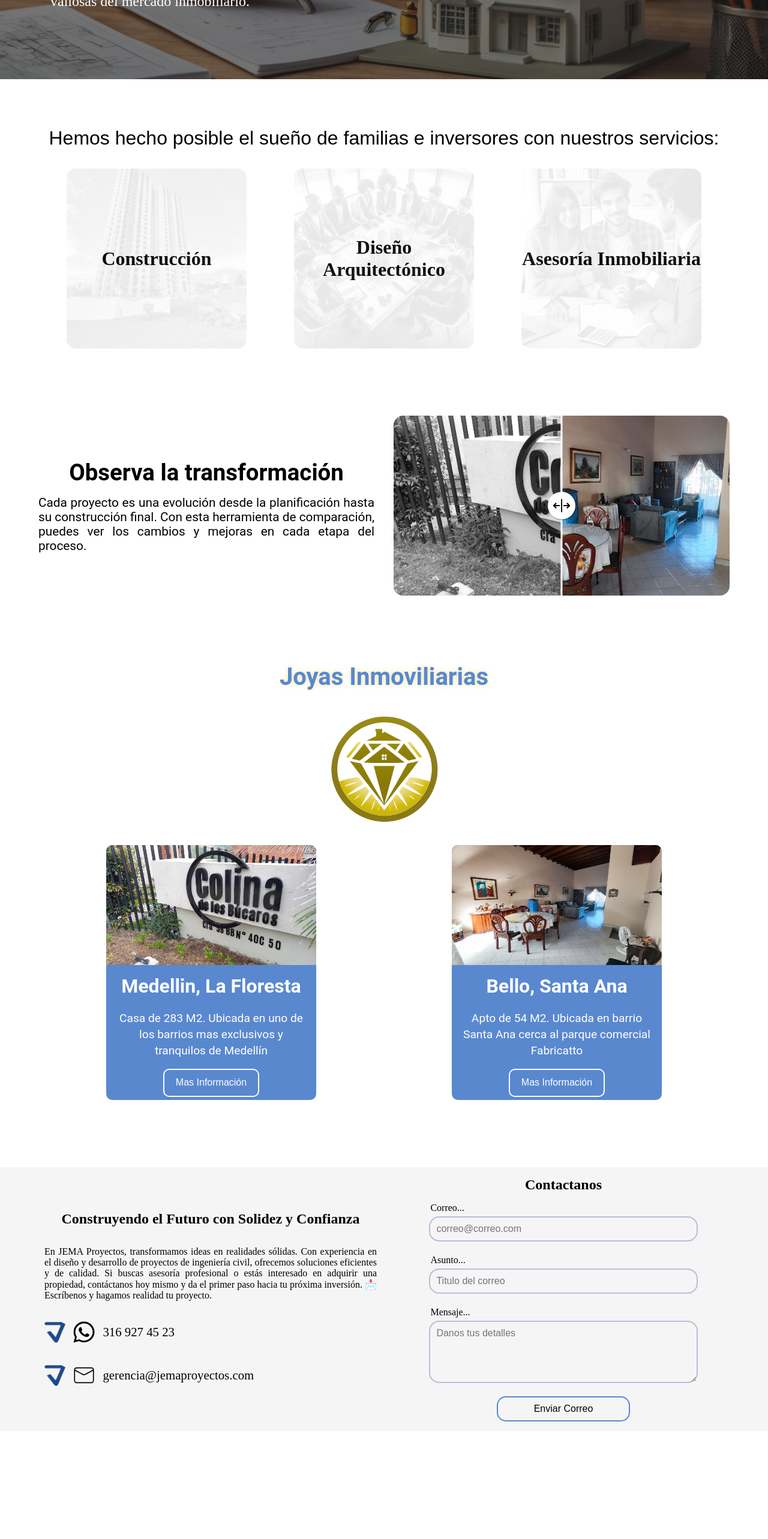
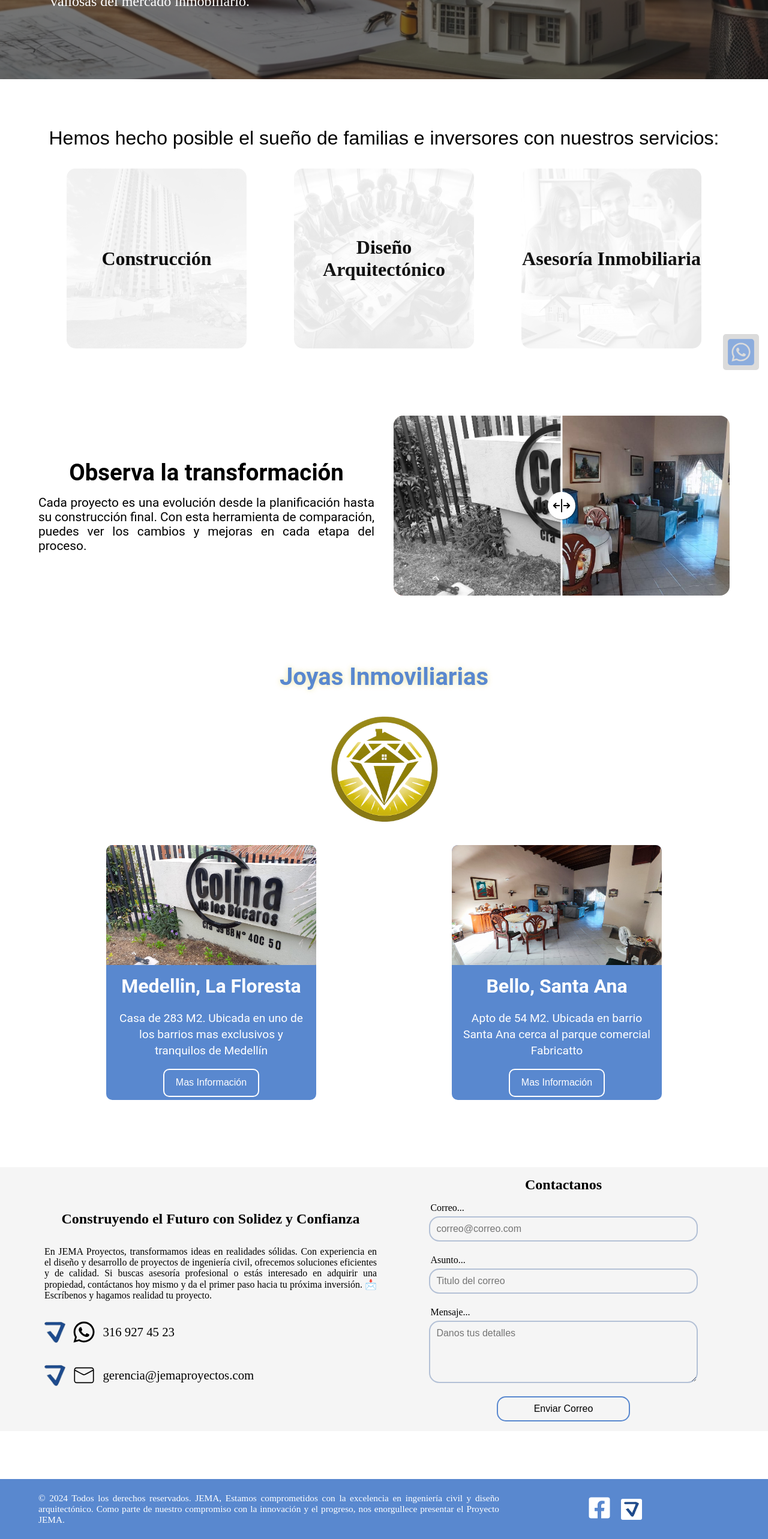
Before and after one commit to MaoMachado/JEMAProyectos, a React (Vite) app: page / in a window 1280 px wide. Shown: the part 168-2734 px from the top of the page at 60% size. Before the commit the page ends 2634 px from the top, so only its background shows below. Built offline with nearby package versions, Linux system fonts and the light colour scheme.

Commit message:
Se agrego Componente IconoWhatsApp, Footer

```diff
--- a/src/App.jsx
+++ b/src/App.jsx
@@ -6,6 +6,8 @@ import {
   ImgComparar,
   JoyasInmobiliarias,
   Contacto,
+  IconoWhatsApp,
+  Footer,
 } from "./index";
 
 function App() {
@@ -18,6 +20,8 @@ function App() {
         <JoyasInmobiliarias />
         <Contacto />
       </main>
+      <IconoWhatsApp />
+      <Footer />
     </>
   );
 }
--- /dev/null
+++ b/src/components/Footer/FooterStyle.js
@@ -0,0 +1,43 @@
+import styled from "styled-components";
+
+export const FooterContainer = styled.footer`
+  width: 100%;
+  height: 100px;
+  background-color: var(--azul);
+
+  .info_footer_container {
+    display: flex;
+    align-items: center;
+    height: inherit;
+    width: 100%;
+    max-width: 90vw;
+    margin: 0 auto;
+
+    p {
+      flex: 2;
+      font-size: clamp(0.8em, 1.2vw, 1.2em);
+      color: #fff;
+      text-align: justify;
+    }
+
+    .social_container {
+      flex: 1;
+      display: flex;
+      gap: 1rem;
+      justify-content: center;
+      align-items: center;
+
+      a {
+        color: #fff;
+      }
+
+      img {
+        width: 35px;
+        height: 35px;
+        padding: 5px;
+        border-radius: 3px;
+        background-color: #fff;
+      }
+    }
+  }
+`;
--- /dev/null
+++ b/src/components/Footer/index.jsx
@@ -0,0 +1,28 @@
+import j from "../../assets/J.png";
+import { FooterContainer } from "./FooterStyle";
+import { FaFacebookSquare } from "react-icons/fa";
+
+export const Footer = () => {
+  return (
+    <FooterContainer>
+      <section className="info_footer_container">
+        <p>
+          © 2024 Todos los derechos reservados. JEMA, Estamos comprometidos con
+          la excelencia en ingeniería civil y diseño arquitectónico. Como parte
+          de nuestro compromiso con la innovación y el progreso, nos enorgullece
+          presentar el Proyecto JEMA.
+        </p>
+        <div className="social_container">
+          <a
+            href="https://www.facebook.com/share/15ysM2BARH/"
+            target="_blank"
+            rel="noreferrer noopener"
+          >
+            <FaFacebookSquare size={40} />
+          </a>
+          <img src={j} alt="Logo de JEMAProyectos" />
+        </div>
+      </section>
+    </FooterContainer>
+  );
+};
--- /dev/null
+++ b/src/components/IconoWhatsApp/IconosWhatsAppStyle.js
@@ -0,0 +1,15 @@
+import styled from "styled-components";
+
+export const WhatsAppContainer = styled.a`
+  display: grid;
+  place-content: center;
+  position: fixed;
+  padding: 5px;
+  bottom: 15px;
+  right: 15px;
+  cursor: pointer;
+  backdrop-filter: blur(5px);
+  border-radius: 5px;
+  background: #ccc;
+  opacity: 0.7;
+`;
--- /dev/null
+++ b/src/components/IconoWhatsApp/index.jsx
@@ -0,0 +1,13 @@
+import { WhatsAppContainer } from "./IconosWhatsAppStyle";
+import { FaWhatsappSquare } from "react-icons/fa";
+
+export const IconoWhatsApp = () => {
+  const whatsappNumber = "+573169274523";
+  const url = `https://wa.me/${whatsappNumber}?text=Hola,%20me%20interesa%20su%20servicio`;
+
+  return (
+    <WhatsAppContainer href={url} target="_blank" rel="noopener noreferrer">
+      <FaWhatsappSquare size={50} color={"var(--azul)"} />
+    </WhatsAppContainer>
+  );
+};
--- a/src/index.js
+++ b/src/index.js
@@ -3,3 +3,5 @@ export { CardsSection } from "./components/Cards";
 export { ImgComparar } from './components/ImgComparar'
 export { JoyasInmobiliarias } from './components/JoyasInmobiliaria'
 export { Contacto } from './components/Contacto'
+export { IconoWhatsApp } from './components/IconoWhatsApp'
+export { Footer } from './components/Footer'
```
